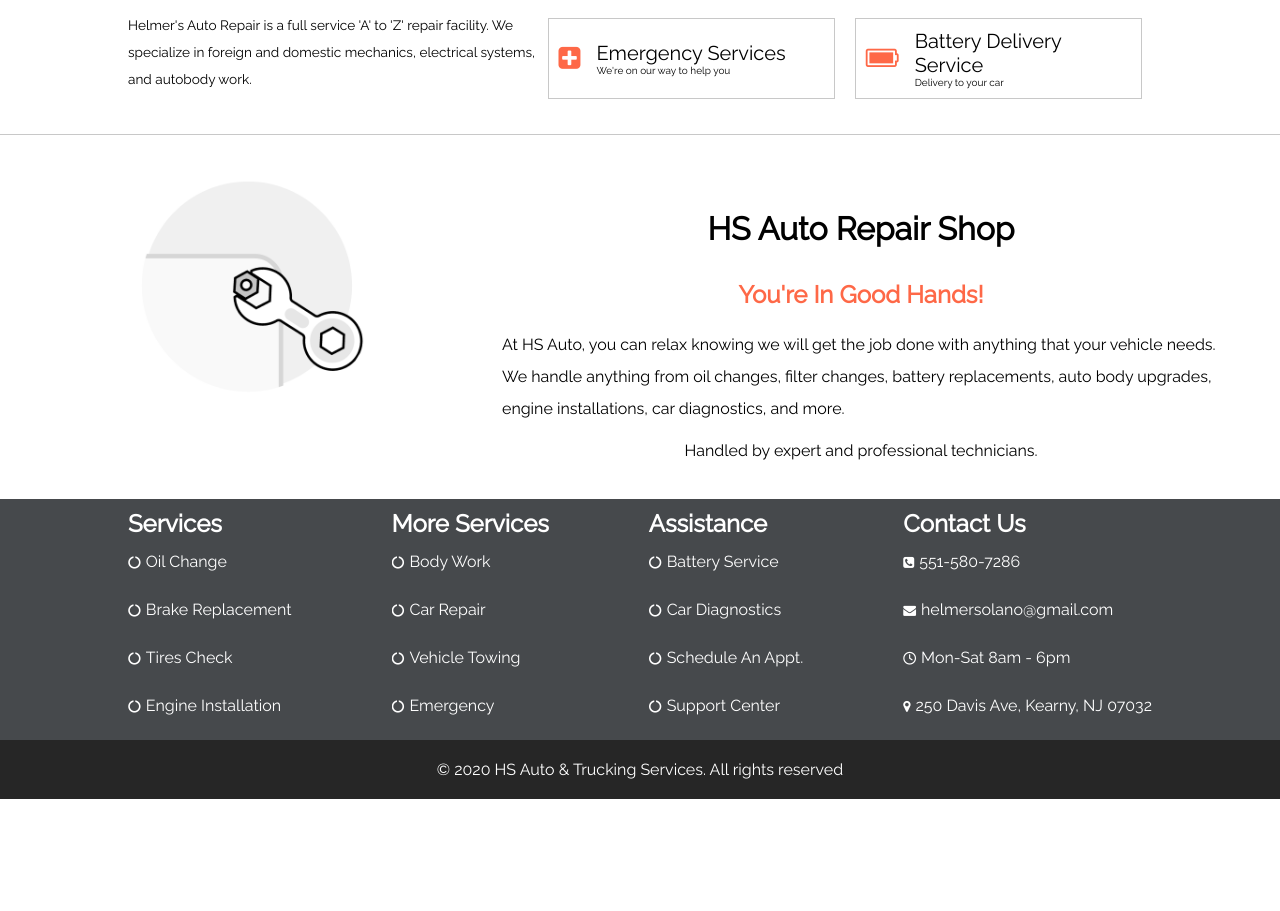
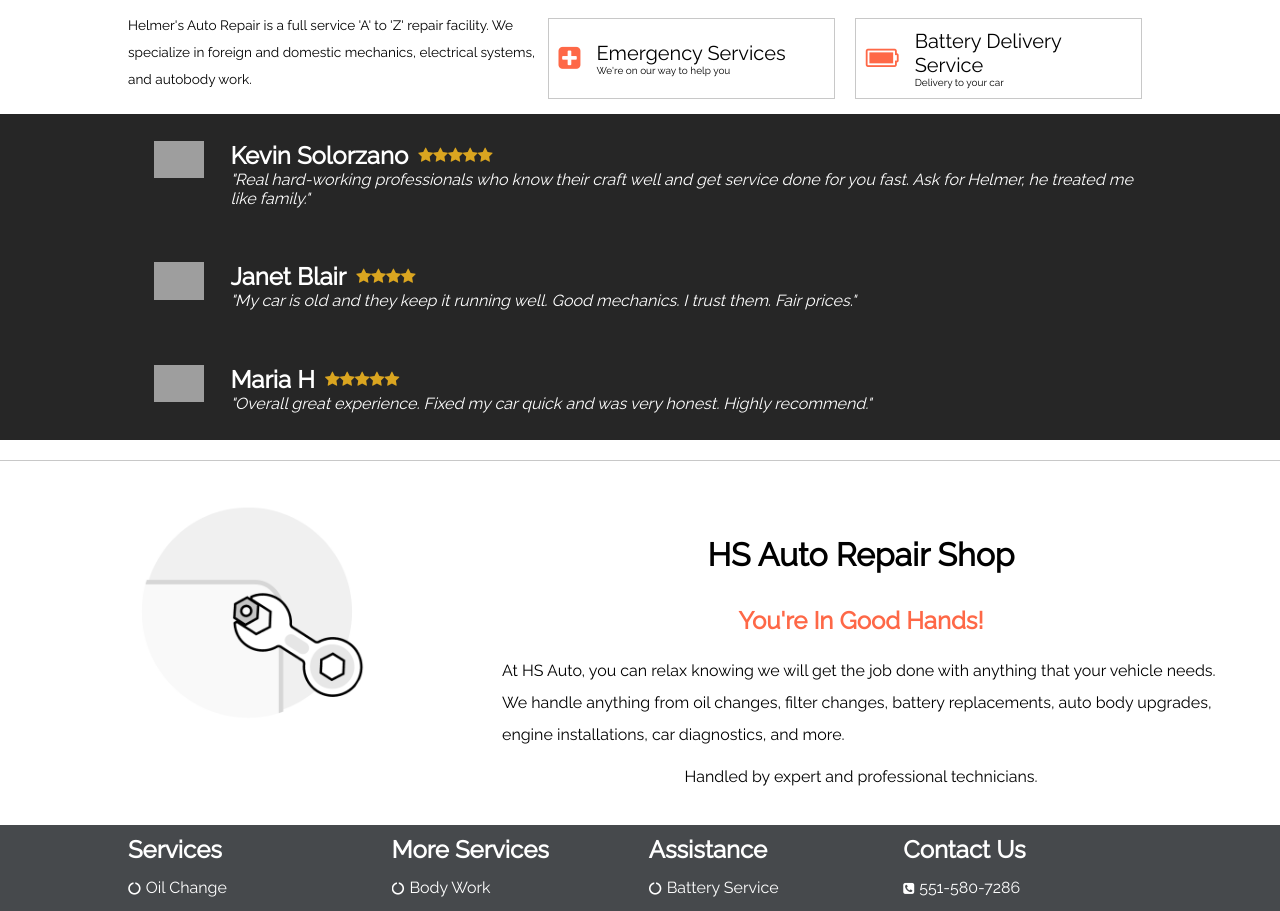
Before and after one commit to solorzke/hs-auto, a React (Create React App) app: page /contact in a window 1280 px wide. Shown: the part 899-1810 px from the top of the page. Before the commit the page ends 1698 px from the top, so only its background shows below. Built offline with nearby package versions, Linux system fonts and the light colour scheme; grey boxes are pictures that could not be loaded.

Commit message:
Reviews component added

```diff
--- /dev/null
+++ b/src/components/Reviews/Review.js
@@ -0,0 +1,28 @@
+import React from 'react';
+import './Reviews.css';
+import Stars from './Star';
+
+export default function Review(props) {
+	return (
+		<div className="review">
+			<div className="avi">
+				<img
+					src="https://www.freeiconspng.com/uploads/user-icon-png-person-user-profile-icon-20.png"
+					width="50"
+					alt="Profile .ico"
+				/>
+			</div>
+			<div className="description">
+				<div className="name-review">
+					<h2 style={{ paddingRight: 10 }}>{props.fullname}</h2>
+					<Stars stars={props.stars} />
+				</div>
+				<div className="des-text">
+					<p>
+						<i>"{props.description}"</i>
+					</p>
+				</div>
+			</div>
+		</div>
+	);
+}
--- /dev/null
+++ b/src/components/Reviews/Reviews.css
@@ -0,0 +1,43 @@
+.reviews-container {
+	display: block;
+	padding: 0px 10%;
+	background-color: #262626;
+	color: #fff;
+}
+
+.fa-star {
+	color: goldenrod;
+}
+
+.review {
+	flex-direction: row;
+	display: flex;
+	width: 100%;
+	padding: 1.7rem 0;
+}
+
+.avi {
+	position: static;
+	flex: 1;
+	display: flexbox;
+	text-align: center;
+}
+
+.description {
+	flex: 9;
+	display: flex;
+	flex-direction: column;
+}
+
+.name-review {
+	display: flex;
+	flex-direction: row;
+	justify-content: start;
+	align-items: center;
+	flex: 1;
+}
+
+.des-text {
+	flex: 1;
+	display: flex;
+}
--- /dev/null
+++ b/src/components/Reviews/Reviews.js
@@ -0,0 +1,31 @@
+import React, { Component } from 'react';
+import './Reviews.css';
+import Review from './Review';
+
+export default class Reviews extends Component {
+	render() {
+		return (
+			<div className="reviews-container">
+				<Review
+					fullname={'Kevin Solorzano'}
+					description={
+						'Real hard-working professionals who know their craft well and get service done for you fast. Ask for Helmer, he treated me like family.'
+					}
+					stars={5}
+				/>
+				<Review
+					fullname={'Janet Blair'}
+					description={
+						'My car is old and they keep it running well. Good mechanics. I trust them. Fair prices.'
+					}
+					stars={4}
+				/>
+				<Review
+					fullname={'Maria H'}
+					description={'Overall great experience. Fixed my car quick and was very honest. Highly recommend.'}
+					stars={5}
+				/>
+			</div>
+		);
+	}
+}
--- /dev/null
+++ b/src/components/Reviews/Star.js
@@ -0,0 +1,11 @@
+import React from 'react';
+import './Reviews.css';
+import 'font-awesome/css/font-awesome.min.css';
+
+export default function Star(props) {
+	return (
+		<div className="stars">
+			{[ ...Array(props.stars) ].map((item, index) => <i key={index} className="fa fa-star" />)}
+		</div>
+	);
+}
--- a/src/views/Home.js
+++ b/src/views/Home.js
@@ -2,6 +2,7 @@ import React, { Component } from 'react';
 import Navbar from '../components/Navbar/Navbar';
 import Banner from '../components/Banner/Banner';
 import Services from '../components/Services/Services';
+import Reviews from '../components/Reviews/Reviews';
 import MissionStatement from '../components/MissionStatement/Statement';
 import Footer from '../components/Footer/Footer';
 import '../App.css';
@@ -13,6 +14,7 @@ export default class HomePage extends Component {
 				<Navbar />
 				<Banner />
 				<Services />
+				<Reviews />
 				<MissionStatement />
 				<Footer />
 			</div>
```
